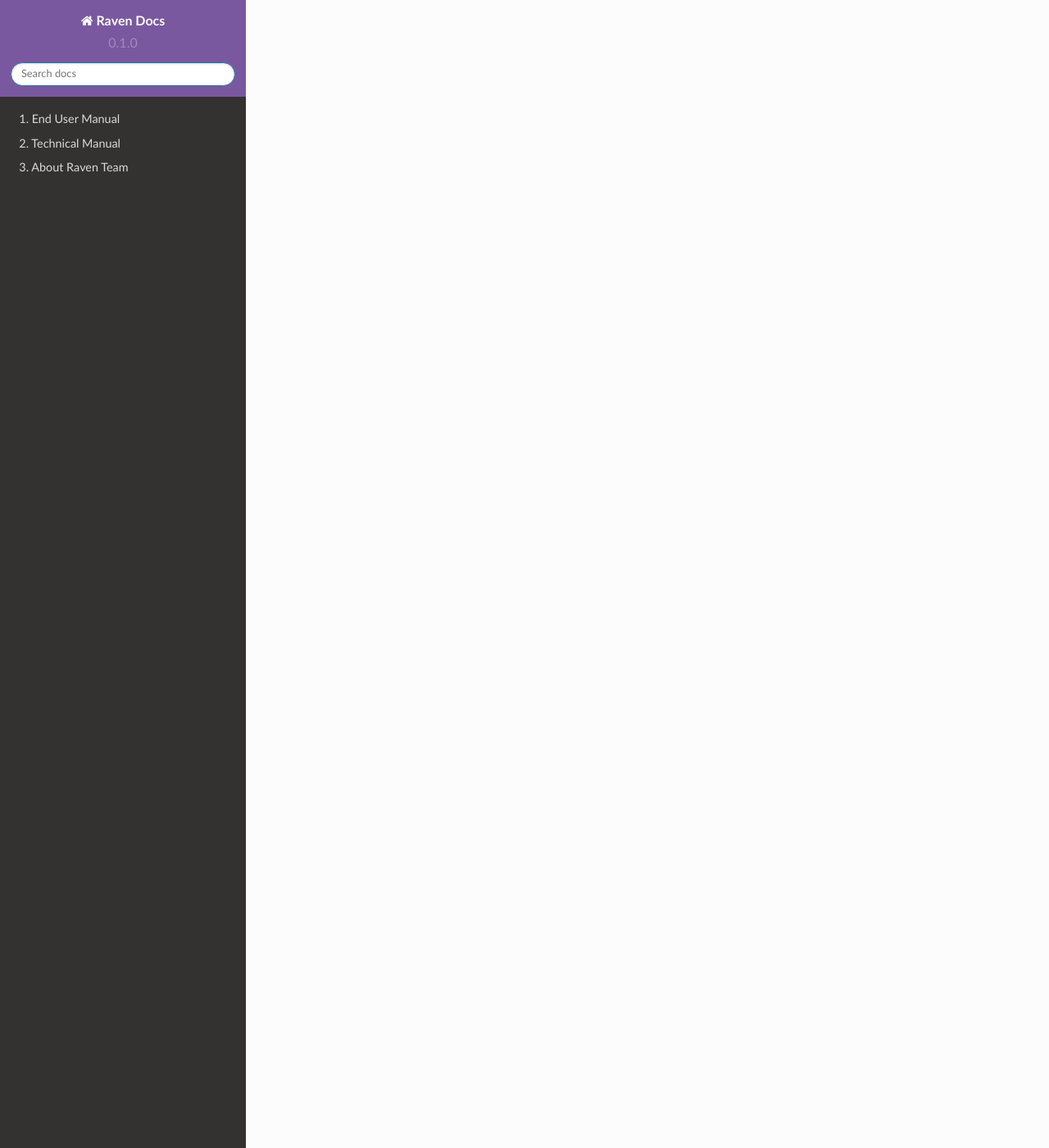
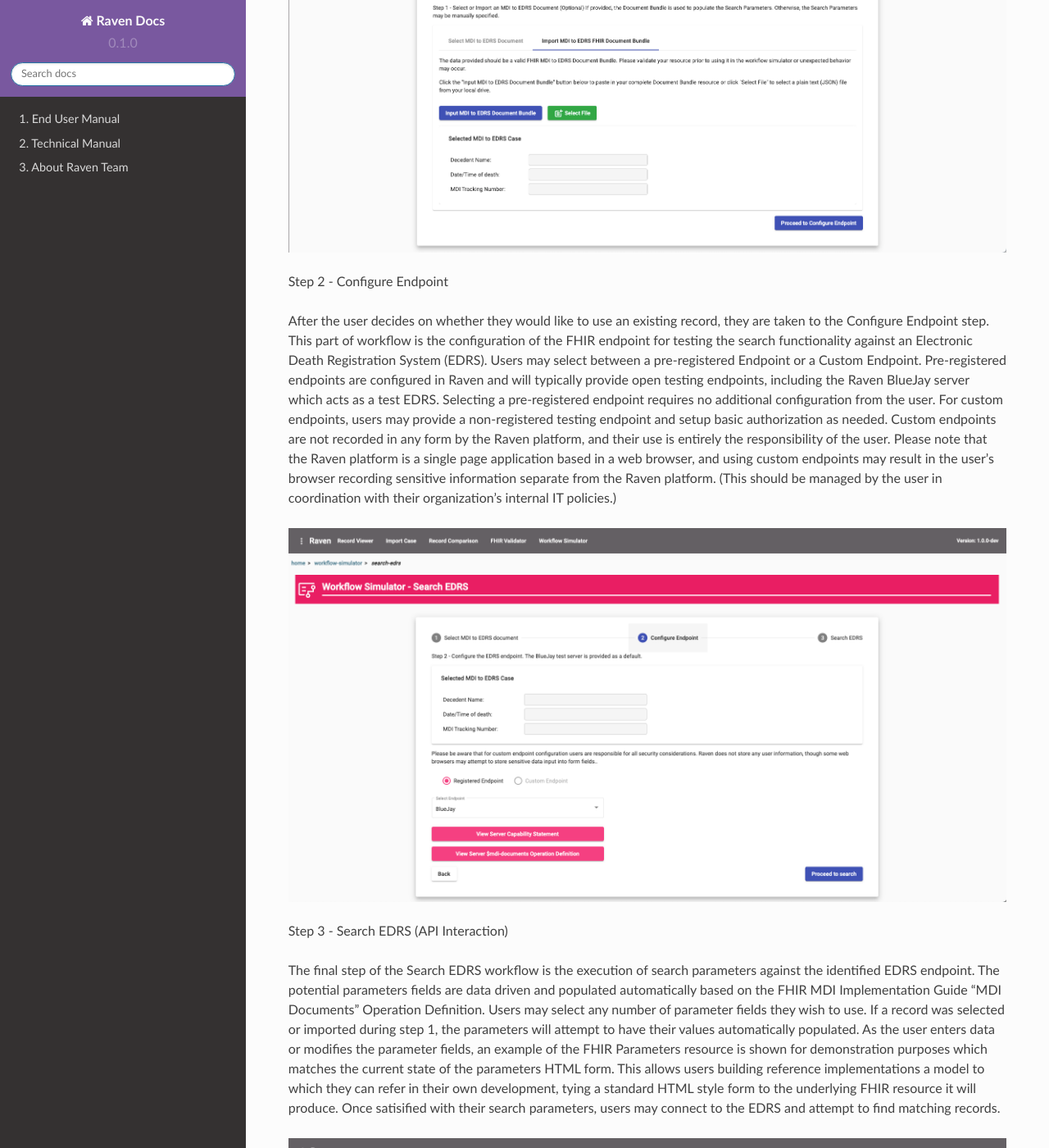
Before and after one commit to MortalityReporting/RavenDocs, a Sphinx documentation site: the page built from docs/source/userManual/workflowSimulator.rst, in a window 1280 px wide and 1400 px high, scrolled down 2315 px. Shown: the whole window at 82% size. Built offline with Sphinx 7.4.7 and the Read the Docs theme 2.0.0, drawn with Linux system fonts in a browser that asks for light colours; some of the changed text lies outside the part shown.

Commit message:
Updated workflow simulator user manual

```diff
--- a/docs/source/technicalManual/deployment.rst
+++ b/docs/source/technicalManual/deployment.rst
@@ -4,8 +4,8 @@
 
 Docker
 ------
-Coming Soon... (October 2022)
+Coming Soon...
 
 Non-Docker
 ----------
-Coming Soon... (4th Quarter 2022)
+Coming Soon...
--- a/docs/source/userManual/workflowSimulator.rst
+++ b/docs/source/userManual/workflowSimulator.rst
@@ -21,16 +21,77 @@
 under the Project Workstreams are modularly composed in the workflow simulator.
 
 
-Use Cases/Workflows
+Workflows/Use Cases
 -------------------
-Documentation under development
+When opening the Workflow Simulator module, the user will be given a list of currently implemented workflows
+to select from. Once selected, the workflow will be loaded, presented as a step by step process in Raven.
 
-CMS to EDRS
-^^^^^^^^^^^
-  Step 1 - Import/Select Record
+.. image::
+   ../images/workflow-simulator/workflow-list.png
+   :alt: Raven Overview Diagram
 
-  Step 2 - Validate/Compare
+Search EDRS (CMS to EDRS)
+^^^^^^^^^^^^^^^^^^^^^^^^^
+Step 1 - Import/Select Record (Optional)
 
-  Step 3 - Configure Endpoint
+The first step of the Search EDRS workflow allows the user to select an MDI to EDRS Document from the Raven FHIR Server to use to auto
+populate search parameters with the values from the record. Users may also import a record into the workflow as an MDI to EDRS Document
+Bundle in the FHIR JSON format. This step is entirely optional, and if a user wishes to proceed without a case select they can
+manually input all search parameters required.
 
-  Step 4 - API Interaction (Submit)
+.. image::
+   ../images/workflow-simulator/search-edrs-step1a.png
+   :alt: Select MDI to EDRS Document
+
+.. image::
+   ../images/workflow-simulator/search-edrs-step1b.png
+   :alt: Import MDI to EDRS Document Bundle JSON
+
+
+Step 2 - Configure Endpoint
+
+After the user decides on whether they would like to use an existing record, they are taken to the Configure Endpoint step. This part of
+workflow is the configuration of the FHIR endpoint for testing the search functionality against an Electronic Death Registration System (EDRS).
+Users may select between a pre-registered Endpoint or a Custom Endpoint. Pre-registered endpoints are configured in Raven and will typically
+provide open testing endpoints, including the Raven BlueJay server which acts as a test EDRS. Selecting a pre-registered endpoint requires no
+additional configuration from the user. For custom endpoints, users may provide a non-registered testing endpoint and setup basic authorization
+as needed. Custom endpoints are not recorded in any form by the Raven platform, and their use is entirely the responsibility of the user.
+Please note that the Raven platform is a single page application based in a web browser, and using custom endpoints may result in the user's
+browser recording sensitive information separate from the Raven platform. (This should be managed by the user in coordination with their
+organization's internal IT policies.)
+
+.. image::
+   ../images/workflow-simulator/search-edrs-step2.png
+   :alt: Configure Endpoint
+
+
+Step 3 - Search EDRS (API Interaction)
+
+The final step of the Search EDRS workflow is the execution of search parameters against the identified EDRS endpoint. The potential parameters
+fields are data driven and populated automatically based on the FHIR MDI Implementation Guide "MDI Documents" Operation Definition. Users may
+select any number of parameter fields they wish to use. If a record was selected or imported during step 1, the parameters will attempt to have
+their values automatically populated. As the user enters data or modifies the parameter fields, an example of the FHIR Parameters resource is
+shown for demonstration purposes which matches the current state of the parameters HTML form. This allows users building reference
+implementations a model to which they can refer in their own development, tying a standard HTML style form to the underlying FHIR resource it
+will produce. Once satisified with their search parameters, users may connect to the EDRS and attempt to find matching records.
+
+.. image::
+   ../images/workflow-simulator/search-edrs-step3a.png
+   :alt: Search EDRS Parameters
+
+If records are identified on the EDRS, the results are shown below the parameters. The results can be viewed either as a human readable table
+summarizing the matching records, or as a raw FHIR search set bundle. In addition, users can use the HTTP Request and Response tabs to better
+be able to identify the headers involved in the HTTP call to the EDRS. In the summary table under the default Results tab, a record may be
+selected to load further information.
+
+.. image::
+   ../images/workflow-simulator/search-edrs-step3b.png
+   :alt: Search Results
+
+
+Once selected in the Results table, the record is displayed below the table. As with the full search results, this can be viewed either as a
+human readable summary and as the underyling FHIR MDI to EDRS Document Bundle
+
+.. image::
+   ../images/workflow-simulator/search-edrs-step3b.png
+   :alt: Result Record Summary
```
Also changed, not shown: docs/source/images/workflow-simulator/search-edrs-step1a.png (added), docs/source/images/workflow-simulator/search-edrs-step1b.png (added), docs/source/images/workflow-simulator/search-edrs-step2.png (added), docs/source/images/workflow-simulator/search-edrs-step3a.png (added), docs/source/images/workflow-simulator/search-edrs-step3b.png (added), docs/source/images/workflow-simulator/search-edrs-step3c.png (added), docs/source/images/workflow-simulator/workflow-list.png (added).
